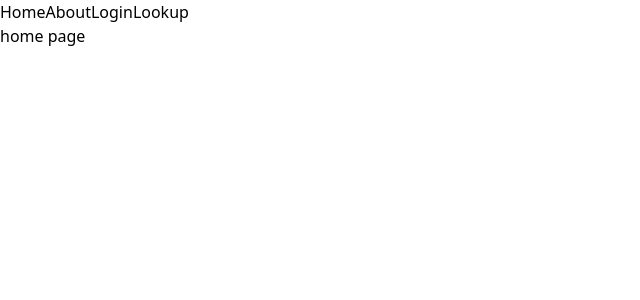
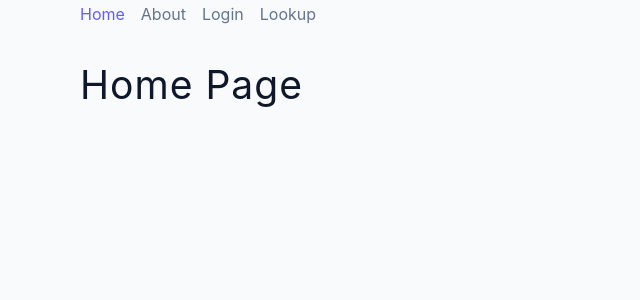
Before and after one commit to StQiLi/ChainScore, a React (Vite) app in the folder frontend/: page / in a window 1280 px wide. Shown: the top 300 px of the page, without its empty margins (0-640 px from the left). Built offline with nearby package versions, Linux system fonts and the light colour scheme.

Commit message:
working copy

```diff
--- a/frontend/src/index.css
+++ b/frontend/src/index.css
@@ -1,3 +1,299 @@
 @tailwind base;
 @tailwind components;
 @tailwind utilities;
+
+*,
+::after,
+::before {
+  box-sizing: border-box;
+}
+/* fonts */
+/* @import url("https://fonts.googleapis.com/css2?family=Roboto:wght@400;500;600&family=Montserrat&display=swap"); */
+
+html {
+  font-size: 100%;
+} /*16px*/
+
+:root {
+  /* colors */
+  --primary-100: #e2e0ff;
+  --primary-200: #c1beff;
+  --primary-300: #a29dff;
+  --primary-400: #837dff;
+  --primary-500: #645cff;
+  --primary-600: #504acc;
+  --primary-700: #3c3799;
+  --primary-800: #282566;
+  --primary-900: #141233;
+
+  /* grey */
+  --grey-50: #f8fafc;
+  --grey-100: #f1f5f9;
+  --grey-200: #e2e8f0;
+  --grey-300: #cbd5e1;
+  --grey-400: #94a3b8;
+  --grey-500: #64748b;
+  --grey-600: #475569;
+  --grey-700: #334155;
+  --grey-800: #1e293b;
+  --grey-900: #0f172a;
+  /* rest of the colors */
+  --black: #222;
+  --white: #fff;
+  --red-light: #f8d7da;
+  --red-dark: #842029;
+  --green-light: #d1e7dd;
+  --green-dark: #0f5132;
+
+  /* fonts  */
+
+  --small-text: 0.875rem;
+  --extra-small-text: 0.7em;
+  /* rest of the vars */
+  --backgroundColor: var(--grey-50);
+  --textColor: var(--grey-900);
+  --borderRadius: 0.25rem;
+  --letterSpacing: 1px;
+  --transition: 0.3s ease-in-out all;
+  --max-width: 1120px;
+  --fixed-width: 600px;
+
+  /* box shadow*/
+  --shadow-1: 0 1px 3px 0 rgba(0, 0, 0, 0.1), 0 1px 2px 0 rgba(0, 0, 0, 0.06);
+  --shadow-2: 0 4px 6px -1px rgba(0, 0, 0, 0.1),
+    0 2px 4px -1px rgba(0, 0, 0, 0.06);
+  --shadow-3: 0 10px 15px -3px rgba(0, 0, 0, 0.1),
+    0 4px 6px -2px rgba(0, 0, 0, 0.05);
+  --shadow-4: 0 20px 25px -5px rgba(0, 0, 0, 0.1),
+    0 10px 10px -5px rgba(0, 0, 0, 0.04);
+}
+
+body {
+  background: var(--backgroundColor);
+  font-family: -apple-system, BlinkMacSystemFont, 'Segoe UI', Roboto, Oxygen,
+    Ubuntu, Cantarell, 'Open Sans', 'Helvetica Neue', sans-serif;
+  font-weight: 400;
+  line-height: 1.75;
+  color: var(--textColor);
+}
+
+p {
+  margin-bottom: 1.5rem;
+  max-width: 40em;
+}
+
+h1,
+h2,
+h3,
+h4,
+h5 {
+  margin: 0;
+  margin-bottom: 1.38rem;
+  font-family: var(--headingFont);
+  font-weight: 400;
+  line-height: 1.3;
+  text-transform: capitalize;
+  letter-spacing: var(--letterSpacing);
+}
+
+h1 {
+  margin-top: 0;
+  font-size: 3.052rem;
+}
+
+h2 {
+  font-size: 2.441rem;
+}
+
+h3 {
+  font-size: 1.953rem;
+}
+
+h4 {
+  font-size: 1.563rem;
+}
+
+h5 {
+  font-size: 1.25rem;
+}
+
+small,
+.text-small {
+  font-size: var(--small-text);
+}
+
+a {
+  text-decoration: none;
+}
+ul {
+  list-style-type: none;
+  padding: 0;
+}
+
+.img {
+  width: 100%;
+  display: block;
+  object-fit: cover;
+}
+/* buttons */
+
+.btn {
+  cursor: pointer;
+  color: var(--white);
+  background: var(--primary-500);
+  border: transparent;
+  border-radius: var(--borderRadius);
+  letter-spacing: var(--letterSpacing);
+  padding: 0.375rem 0.75rem;
+  box-shadow: var(--shadow-1);
+  transition: var(--transition);
+  text-transform: capitalize;
+  display: inline-block;
+}
+.btn:hover {
+  background: var(--primary-700);
+  box-shadow: var(--shadow-3);
+}
+.btn-hipster {
+  color: var(--primary-500);
+  background: var(--primary-200);
+}
+.btn-hipster:hover {
+  color: var(--primary-200);
+  background: var(--primary-700);
+}
+.btn-block {
+  width: 100%;
+}
+
+/* alerts */
+.alert {
+  padding: 0.375rem 0.75rem;
+  margin-bottom: 1rem;
+  border-color: transparent;
+  border-radius: var(--borderRadius);
+}
+
+.alert-danger {
+  color: var(--red-dark);
+  background: var(--red-light);
+}
+.alert-success {
+  color: var(--green-dark);
+  background: var(--green-light);
+}
+/* form */
+
+.form {
+  width: 90vw;
+  max-width: 400px;
+  background: var(--white);
+  border-radius: var(--borderRadius);
+  box-shadow: var(--shadow-2);
+  padding: 2rem 2.5rem;
+  margin: 3rem 0;
+}
+.form-label {
+  display: block;
+  font-size: var(--small-text);
+  margin-bottom: 0.5rem;
+  text-transform: capitalize;
+  letter-spacing: var(--letterSpacing);
+}
+.form-input,
+.form-textarea {
+  width: 100%;
+  padding: 0.375rem 0.75rem;
+  border-radius: var(--borderRadius);
+  background: var(--backgroundColor);
+  border: 1px solid var(--grey-200);
+}
+
+.form-row {
+  margin-bottom: 1rem;
+}
+
+.form-textarea {
+  height: 7rem;
+}
+::placeholder {
+  font-family: inherit;
+  color: var(--grey-400);
+}
+.form-alert {
+  color: var(--red-dark);
+  letter-spacing: var(--letterSpacing);
+  text-transform: capitalize;
+}
+/* alert */
+
+@keyframes spinner {
+  to {
+    transform: rotate(360deg);
+  }
+}
+.form h5 {
+  text-align: center;
+}
+.form .btn {
+  margin-top: 0.5rem;
+}
+.loading {
+  width: 6rem;
+  height: 6rem;
+  border: 5px solid var(--grey-400);
+  border-radius: 50%;
+  border-top-color: var(--primary-500);
+  animation: spinner 0.6s linear infinite;
+}
+.loading {
+  margin: 0 auto;
+}
+/* title */
+
+.title {
+  text-align: center;
+}
+
+.title-underline {
+  background: var(--primary-500);
+  width: 7rem;
+  height: 0.25rem;
+  margin: 0 auto;
+  margin-top: -1rem;
+}
+
+.section {
+  padding: 2rem 0;
+  width: 90vw;
+  max-width: var(--max-width);
+  margin: 0 auto;
+}
+
+.navbar {
+  width: 90vw;
+  max-width: var(--max-width);
+  margin: 0 auto;
+  display: flex;
+  gap: 1rem;
+}
+
+.link {
+  color: var(--grey-500);
+}
+
+.active {
+  color: var(--primary-500);
+}
+.products article {
+  margin-bottom: 1rem;
+}
+
+.products h5 {
+  margin-bottom: 0;
+}
+
+.product img {
+  width: 200px;
+  height: 150px;
+}
```
Also changed, not shown: frontend/package.json (+10 -1 lines), 1 other file (tests, documents, lock files or other folders).
